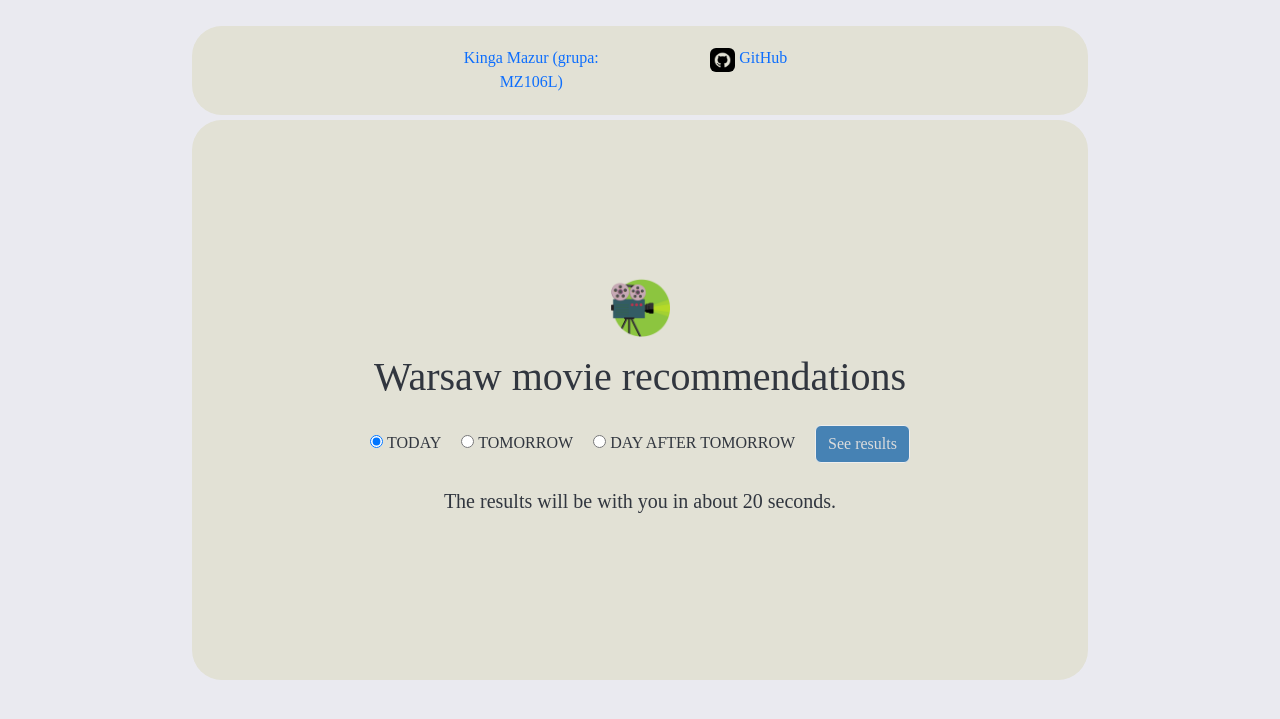
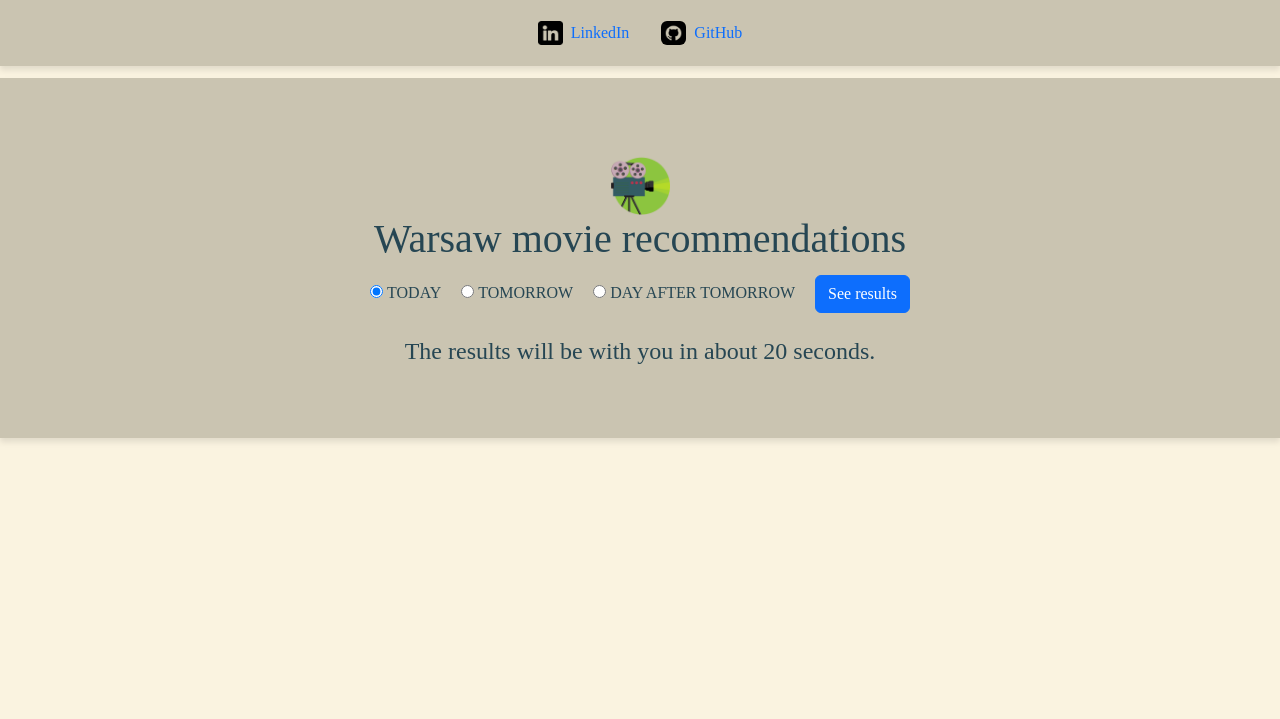
Before and after one commit to mkhutnik/waw-cinema-assistant, a Flask app: page / in a window 1280 px wide. Shown: the top 719 px of the page. Run offline with Flask 3, Linux system fonts and the light colour scheme.

Commit message:
Improving code readability.

```diff
--- a/main.py
+++ b/main.py
@@ -1,105 +1,64 @@
-import datetime, imdb, requests
+import datetime
+import time
 from concurrent.futures.thread import ThreadPoolExecutor
-from bs4 import BeautifulSoup
+
 from flask import Flask, render_template, request
 
-ia = imdb.IMDb()
-list_without_duplicates = []
-url_amondo = 'https://kinoamondo.pl/repertuar'
-url_iluzjon = 'https://www.iluzjon.fn.org.pl/repertuar.html'
+from Amondo import Amondo
+from CinemaScraper import CinemaScraper
+from Iluzjon import Iluzjon
 
 DAYS = {
     'TODAY': datetime.datetime.now().date(),
     'TOMORROW': datetime.datetime.now().date() + datetime.timedelta(1),
     'DAY AFTER TOMORROW': datetime.datetime.now().date() + datetime.timedelta(2)
 }
+
+result = []
 app = Flask(__name__)
 
-def html(url):
-    response = requests.get(url)
-    return response.text
 
-
-def fetch_info_amondo(url, time, ):
-    soup = BeautifulSoup(html(url), 'html.parser')
-    title_1 = soup.find('h1').text
-    year_list = [i.find_all_next('li') for i in soup.find_all('ul', class_='movie-info')]
-    try:
-        year_string = str(year_list[0][1])
-        year = year_string[len(year_string) - 12:len(year_string) - 8]
-    except IndexError:
-        year = '0000'
-    rating = get_rating(f'{title_1} ({year})')
-    return {'rating': rating, 'time': time, 'cinema': 'AMONDO', 'title': title_1, 'link': url}
-
-
-def fetch_info_iluzjon(title, time, year):
-    rating = get_rating(f'{title} ({year})')
-    return {'rating': rating, 'time': time, 'cinema': 'ILUZJON', 'title': title, 'link': url_iluzjon}
-
-
-def get_rating(title_and_year):
-    try:
-        info = ia.get_movie(ia.search_movie(title_and_year)[0].getID())
-        rating = info.data['rating']
-        return rating
-    except KeyError:
-        return ''
-    except IndexError:
-        return ''
-
-
-def get_year(year):
-    try:
-        int(year[-1])
-        return year[-1].strip()
-    except ValueError:
-        return '0000'
-
+def fetch_movie_info(url, time):
+    cinema = CinemaScraper.Movie(base_url=url, time=time)
+    cinema.set_title()
+    cinema.set_year()
+    cinema.set_cinema('Amondo')
+    cinema.set_rating()
+    return cinema.to_dictionary()
 
 def amondo(number):
-    lista = []
-    req = html(url_amondo)
-    soup = BeautifulSoup(req, 'html.parser')
-    box = soup.find(id=f'schedule-{number}')
+    cinema = Amondo()
+    CinemaScraper.result = []
+    box = cinema.html_parser().find(id=f'schedule-{number}')
     try:
-        links = [i.find('a')['href'] for i in box.find_all('div', class_='col-md-2 col-sm-3')]
-        time = [i.text for i in box.find_all(class_='time')]
-        if len(links) == 0:
+        url_list = [i.find('a')['href'] for i in box.find_all('div', class_='col-md-2 col-sm-3')]
+        if len(url_list) == 0:
             return []
-        with ThreadPoolExecutor(len(links)) as executor:
-            for result in executor.map(fetch_info_amondo, links, time):
-                lista.append(result)
-        return lista
     except AttributeError:
         return []
+    time_list = [i.text for i in box.find_all(class_='time')]
+    with ThreadPoolExecutor(len(url_list)) as executor:
+        for mapa in executor.map(fetch_movie_info, url_list, time_list):
+            CinemaScraper.result.append(mapa)
+    return 0
 
 
 def iluzjon(day_number):
-    lista = []
-    lista_2 = []
-    head = BeautifulSoup(html(url_iluzjon), 'html.parser').find_all('h3')
+    cinema = Iluzjon()
+    headings = cinema.html_parser().find_all('h3')
     try:
-        day = [int(i.text[0:2]) for i in head].index(day_number)
-        box = BeautifulSoup(html(url_iluzjon), 'html.parser').find_all('table')[day]
-        time_and_title = [i.text.split(' - ') for i in box.find_all(class_='hour')]
-        time = [time_and_title[i][0] for i in range(0, len(time_and_title), 1)]
-        title = [time_and_title[i][1] for i in range(0, len(time_and_title), 1)]
-        year = [i.text.split(',') for i in box.find_all('i')]
-        with ThreadPoolExecutor(len(title)) as executor:
-            for result in executor.map(get_year, year):
-                lista.append(result)
-        with ThreadPoolExecutor(len(title)) as executor:
-            for result in executor.map(fetch_info_iluzjon, title, time, lista):
-                lista_2.append(result)
-        return lista_2
+        counter = [int(i.text[0:2]) for i in headings].index(day_number)
     except ValueError:
         return []
-
-
-def merge(Amondo, Iluzjon):
-    Amondo.extend(Iluzjon)
-    return Amondo
+    show_table = cinema.find_elements_by_tag('table')[counter]
+    show_table_hour = show_table.find_all(class_='hour')
+    time_and_title = [i.text.split(' - ') for i in show_table_hour]
+    list_times = [i[0] for i in time_and_title]
+    list_title = [i[1] for i in time_and_title]
+    years = [i.text.split(',') for i in show_table.find_all('i')]
+    show_years = cinema.get_shows_list(years)
+    cinema.get_result_map(list_times, list_title, show_years)
+    return 0
 
 
 @app.route('/')
@@ -107,21 +66,17 @@ def front():
     return render_template('help.html')
 
 
-@app.errorhandler(404)
-def page_404(e):
-    return render_template('404.html'), 404
-
-
-@app.route('/final', methods=['GET','POST'])
+@app.route('/final', methods=['GET', 'POST'])
 def final():
-    option = request.args.get('day')
-    print(option)
-    date = DAYS[option]
-    Amondo = amondo(date)
-    Iluzjon = iluzjon(day_number=int(date.day))
-    LISTA = merge(Amondo, Iluzjon)
-    LISTA.sort(key=lambda x: str(x['rating']), reverse=True)
-    return render_template('index.html', post=LISTA)
+    start = time.time()
+    date = DAYS[request.args.get('day')]
+    with ThreadPoolExecutor(max_workers=2) as executor:
+        executor.submit(amondo, date)
+        executor.submit(iluzjon, int(date.day))
+    repertuar = CinemaScraper.result
+    repertuar.sort(key=lambda x: str(x['rating']), reverse=True)
+    print(time.time() - start)
+    return render_template('index.html', post=repertuar)
 
 
 if __name__ == '__main__':
--- a/static/css/styles.css
+++ b/static/css/styles.css
@@ -1,46 +1,36 @@
 body{
-    background-color: #EAEAF0;
-    color: #31363F;
+    background-color: #FAF3E0;
+    color: #264653;
     font-family: "EB Garamond", serif;
     font-optical-sizing: auto;
-    font-style: normal;
+    font-style: initial;
     font-weight: normal;
-    justify-text: center;
-    text-align: center;}
-
-#header{
-    background-color: rgba(226, 225, 213);
-    width: 70%;
-    margin-top: 2%;
-    border-radius: 30px;
-    padding: 1%;
-    justify-content: center;}
-
-#main{
-    position: absolute;
-    left: 50%;
-    top: 50%;
-    width: 70%;
-    min-height: 70%;
-    align-content: center;
-    transform: translate(-50%, -50%);
-    align-items: center;
-    justify-content: center;
-    background-color: rgba(226, 225, 213) ;
-    border-radius: 30px;}
-
-#title{
-    background-color: #E2E1D5}
-
-h4{
-    font-size: 20px;
-    padding: 2px;
+    text-align: center;
 }
 
-#button{
-    background-color: #4682B4;
-    border-color: #EEEEEE;
-    color: #DCDCDC;}
+.container-main{
+    background-color: #cac4b1;
+    padding: 1%;
+    margin-top: 1%;
+    margin-right: 0%;
+    margin-left: 0%;
+    margin-bottom: 10%;
+    padding-bottom: 5%;
+    padding-top: 5%;
+    box-shadow: 0px 4px 6px rgba(0, 0, 0, 0.1);
+}
+
+.container-form,.container-title{
+    margin: 1% 0%;
+}
+.container-header{
+    background-color: #cac4b1;
+    padding-top: 1%;
+    padding-bottom: 1%;
+    z-index: 1;
+    box-shadow: 0px 4px 6px rgba(0, 0, 0, 0.1);
+}
+
 
 #input{
     border-radius:5px;
--- a/templates/base.html
+++ b/templates/base.html
@@ -13,35 +13,29 @@
 </head>
 
 <body>
-<div class="container" id="header">
-    <ul class="nav nav-pills">
-        <div class="col-3"></div>
-        <div class="col-3"><li class="nav-item">
-{#            <a href="https://www.linkedin.com/in/kinga-mazur-22019b259/"#}
-{#               class="nav-link"><img src="/static/LIn.png"#}
-{#                                 alt="LinkedIn" width="25" height="24">#}
-{#            LinkedIn</a></li></div>#}
-            <a href="https://www.linkedin.com/in/kinga-mazur-22019b259/"
-               class="nav-link">
-            Kinga Mazur (grupa: MZ106L)</a></li></div>
+    <div class="container-header" id="header-center">
+        <ul class="nav nav-pills justify-content-center">
+            <li class="nav-item col-auto">
+                <a href="https://www.linkedin.com/in/kinga-mazur-22019b259/"
+                   class="nav-link d-flex align-items-center">
+                    <img src="/static/LIn.png" alt="LinkedIn" width="25" height="24" class="me-2">
+                    LinkedIn
+                </a>
+            </li>
 
+            <li class="nav-item col-auto">
+                <a href="https://github.com/kmzr9b67/waw-cinema-assistant/tree/master"
+                   class="nav-link d-flex align-items-center">
+                    <img src="/static/Git.png" alt="GitHub" width="25" height="24" class="rounded me-2">
+                    GitHub
+                </a>
+            </li>
+        </ul>
+    </div>
 
-        <div class="col-3"><li class="nav-item">
-            <a href="https://github.com/kmzr9b67/waw-cinema-assistant/tree/master" class="nav-link">
-                <img src="/static/Git.png"
-                                 alt="GitHub" width="25" height="24" class="rounded">
-        GitHub</a></li></div>
-        <div class="col-3"></div>
-
-  </ul>
-</div>
-<div class="linebreak"></div>
-<div id="main" class="container">
-    {% block content %}
-    {% endblock %}
-</div>
+    <div class="container-main" id="main">
+        {% block content %}
+        {% endblock %}
+    </div>
 </body>
-<footer>
-
-</footer>
 </html>
--- a/templates/help.html
+++ b/templates/help.html
@@ -1,18 +1,17 @@
 {% extends 'base.html' %}
-{% block title %}Cinema assistant{% endblock%}
+
+{% block title %}
+    Cinema assistant
+{% endblock%}
 
 {% block content %}
-    <div class="row">
-        <div class="col">
-            <div id="title" class="col">
-                <a>
-                <img src="/static/movie2.png"
-                     alt="Movie" width="60" height="60" class="rounded-left">
-                <h1 class="d-flex justify-content-center py-sm-3">Warsaw movie recommendations</h1></a>
-            </div>
-        </div>
+    <div id = 'title' class="container-title">
+        <a>
+            <img src="/static/movie2.png" alt="Movie" width="60" height="60" class="rounded-left">
+            <h1 class="">Warsaw movie recommendations</h1>
+        </a>
     </div>
-    <div id="form" class="row">
+    <div id="form" class = "container-form">
         <form action="{{url_for('final', options = day)}}"  method="GET">
             <div class="flex form-check-inline">
                 <input type="radio" id="TODAY" name="day" value="TODAY" checked>
@@ -27,8 +26,8 @@
           <button id='button' type="submit" class="btn btn-primary">See results</button>
         </form>
     </div>
-    <br>
-    <div class="row">
+
+    <div class="row mt-4">
         <h4>The results will be with you in about 20 seconds.</h4>
     </div>
 {%endblock%}
--- a/templates/index.html
+++ b/templates/index.html
@@ -8,7 +8,7 @@
 {% if post|length == 0: %}
     <h4>There are no movies.</h4><h4> Try another day.</h4>
 {% else: %}
-    <table id='table' class="center">
+    <table id='' class="center">
         <thead>
         <th scope="col">Title</th>
         <th scope="col">Rating</th>
@@ -26,8 +26,8 @@
             {% endfor %}
         </tbody>
     </table>
+
 {% endif %}
-    <br>
 <button id="button" class="btn btn-primary">
     <a href={{url_for('front')}} style="color:inherit">Go Back</a>
 </button>
```
Also changed, not shown: other parts of static/css/styles.css (+43 -12 lines), Amondo.py (added, +17 -0 lines), CinemaScraper.py (added, +66 -0 lines), Iluzjon.py (added, +40 -0 lines), templates/404.html (deleted, +0 -23 lines), templates/KeyError.html (deleted, +0 -19 lines).
